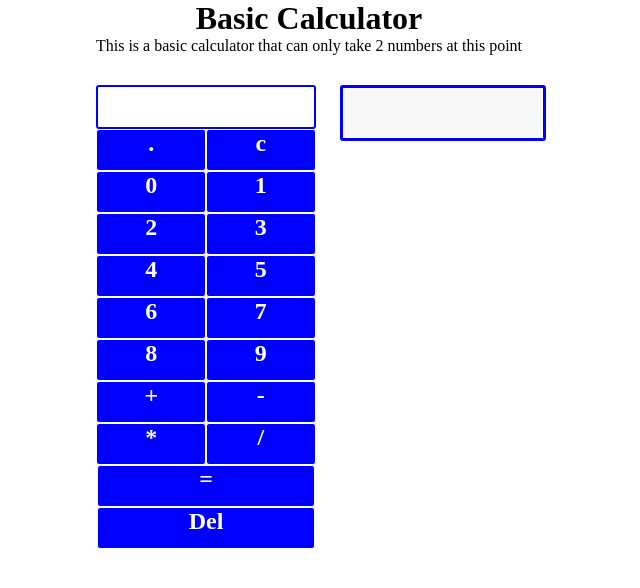
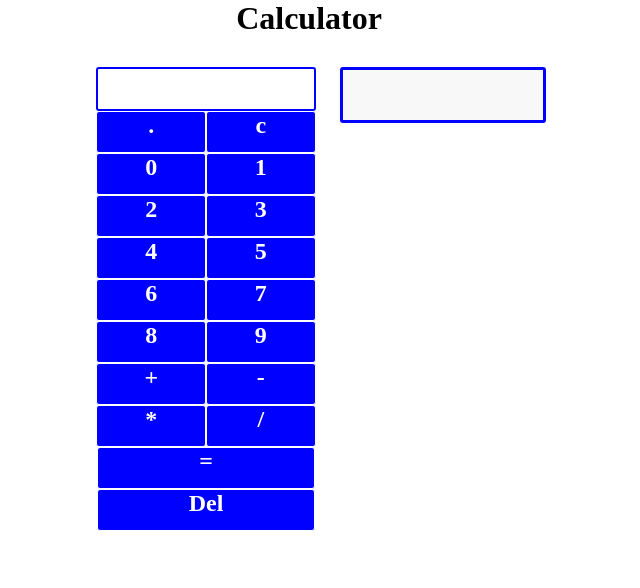
Before and after one commit to jjconway23/calculator, a plain HTML site: page index.html in a window 1280 px wide. Shown: the whole page, without its empty margins (331-971 px from the left). Drawn offline with Linux system fonts and the light colour scheme.

Commit message:
Remove P tag and rename H1

```diff
--- a/index.html
+++ b/index.html
@@ -11,8 +11,7 @@
 
 </body>
 </html>
-<h1>Basic Calculator</h1>
-<p>This is a basic calculator that can only take 2 numbers at this point</p>
+<h1>Calculator</h1>
 <div class="container" style="display:flex;">
   <div id="calculator">
     <div id="input-box"></div>
```
